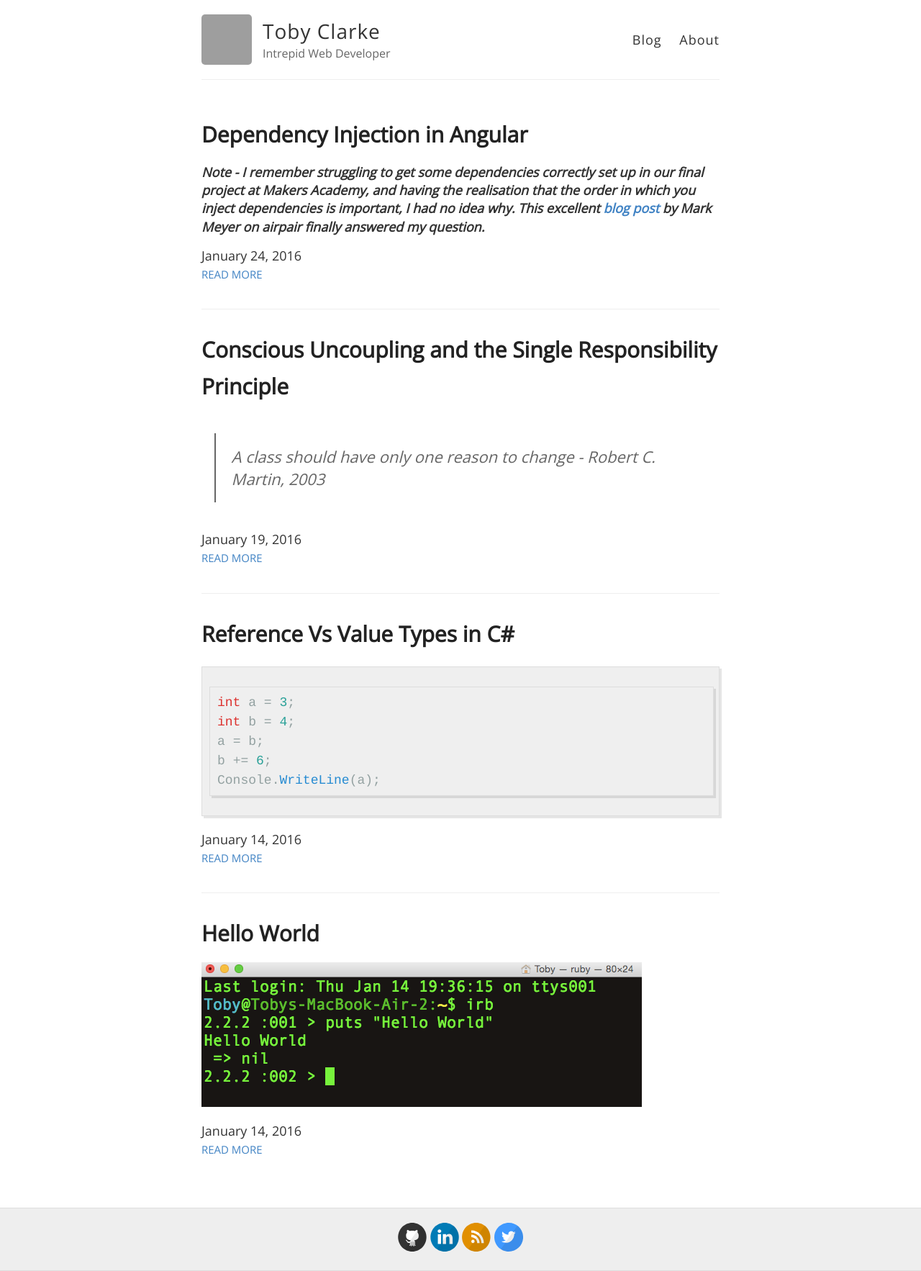
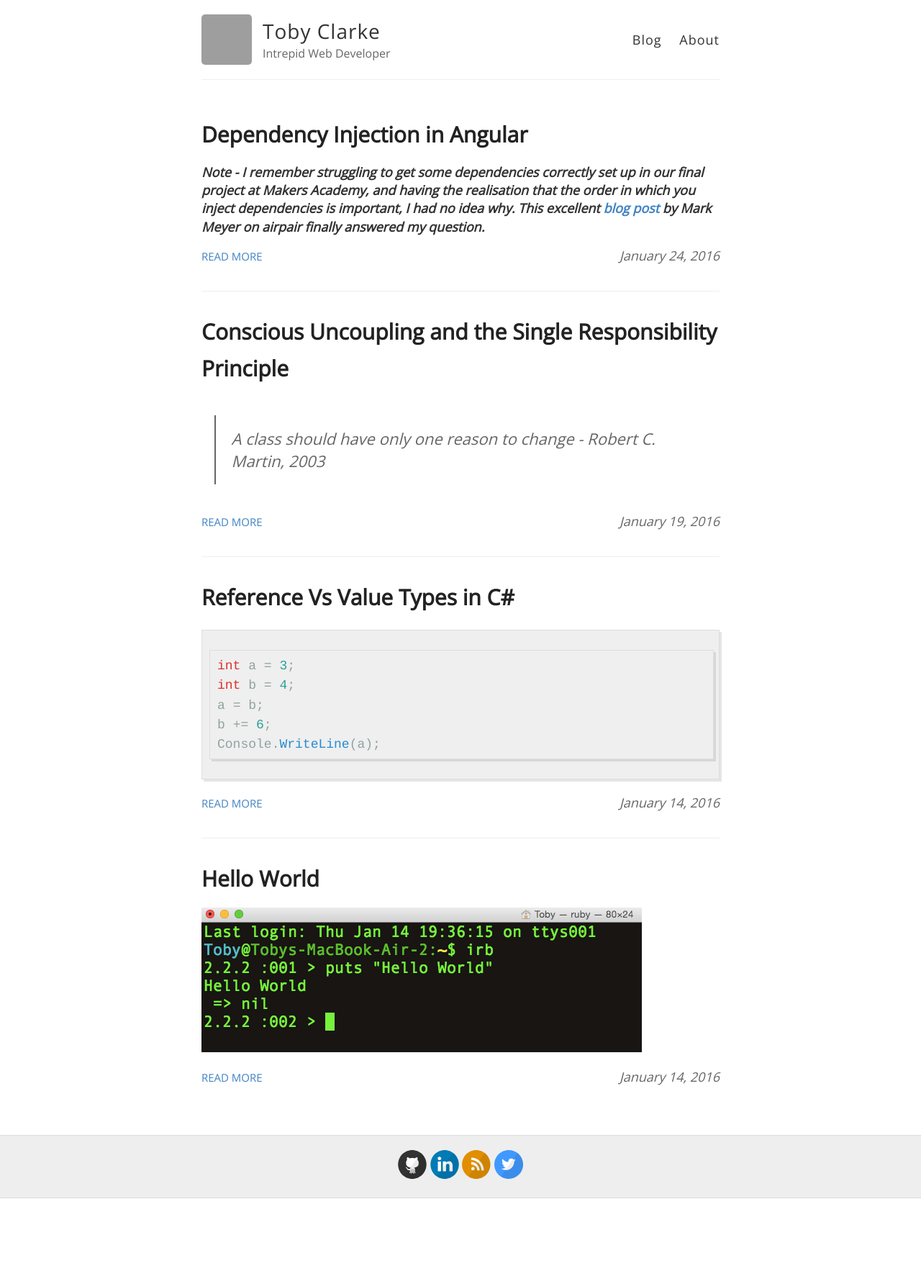
Before and after one commit to Teeohbee/Teeohbee.github.io, a Jekyll site: the page built from index.html, in a window 1280 px wide. Shown: the whole page at 72% size. Built offline with Jekyll 4.4.1, drawn with Linux system fonts in a browser that asks for light colours; Markdown is read by kramdown in place of the engine named in the settings; after the commit the page ends 1665 px from its top, so only the background shows below that; grey boxes are pictures that could not be loaded.

Commit message:
Added date to index

```diff
--- a/index.html
+++ b/index.html
@@ -11,7 +11,7 @@
       <div class="entry">
         {{ post.excerpt }}
       </div>
-      <div>{{ post.date | date: "%B %e, %Y" }}</div>
+      <div class="index date">{{ post.date | date: "%B %e, %Y" }}</div>
 
       <a href="{{ site.baseurl }}{{ post.url }}" class="read-more">Read More</a>
     </article>
--- a/style.scss
+++ b/style.scss
@@ -118,6 +118,10 @@
 .date {
   font-style: italic;
   color: $gray;
+}
+
+.index.date {
+  float: right;
 }
 
 // Specify the color of the selection
```
